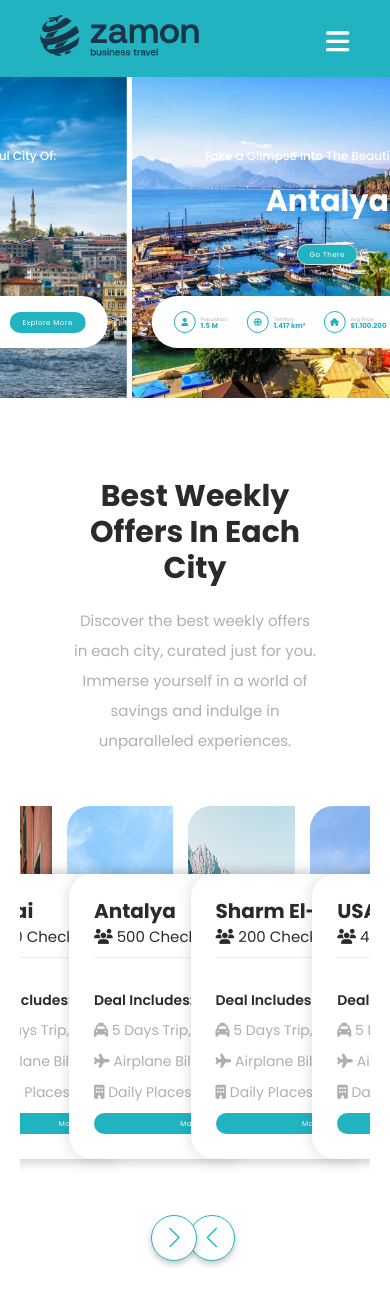
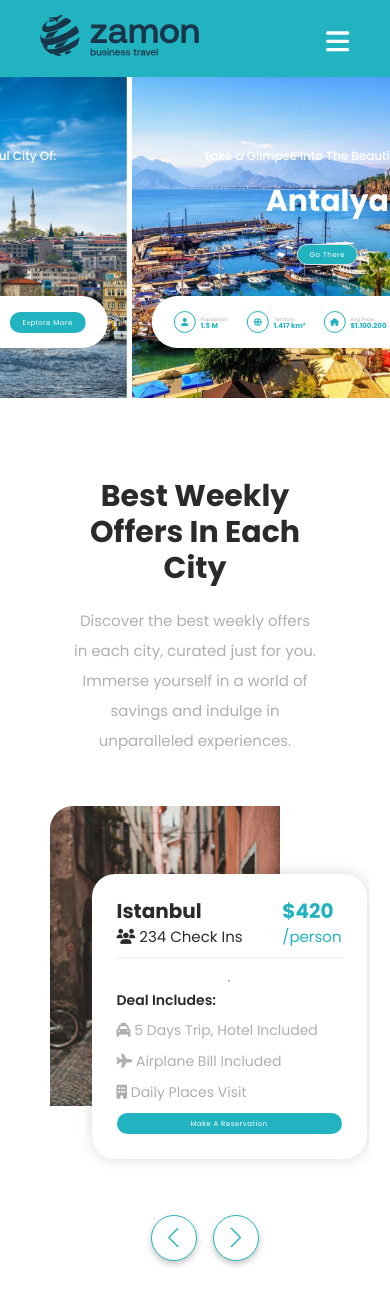
Before and after one commit to asadbekdev07/asadbekdev-zamontour-react, a React (Vite) app: page / in a window 390 px wide. Built offline with nearby package versions, Linux system fonts and the light colour scheme.

Commit message:
Make offers section responsive

```diff
--- a/src/assets/components/Offers.jsx
+++ b/src/assets/components/Offers.jsx
@@ -1,11 +1,8 @@
 import { Navigation, A11y } from 'swiper/modules';
 import { Swiper, SwiperSlide } from 'swiper/react';
-
-// Import Swiper styles
 import 'swiper/css';
 import 'swiper/css/navigation';
 
-// IMPORT IMGS
 import offersFirst from '/img/deals-04.jpg';
 import offersSecond from '/img/offers-02.jpg';
 import offersThird from '/img/deals-01.jpg';
@@ -14,6 +11,17 @@ import usa from '/img/usa1.jpg';
 import england from '/img/deals-02.jpg';
 import canada from '/img/cand.jpg';
 import europe from '/img/europe2.jpg';
+
+const offersData = [
+  { img: offersFirst, city: "Istanbul", checkIns: 234, price: 420 },
+  { img: offersSecond, city: "Dubai", checkIns: 300, price: 700 },
+  { img: offersThird, city: "Antalya", checkIns: 500, price: 999 },
+  { img: offersFourth, city: "Sharm El-Sheikh", checkIns: 200, price: 800 },
+  { img: usa, city: "USA", checkIns: 400, price: null },
+  { img: england, city: "England", checkIns: 234, price: null },
+  { img: canada, city: "Canada", checkIns: 345, price: null },
+  { img: europe, city: "European Union", checkIns: 345, price: null }
+];
 
 const Offers = () => {
   return (
@@ -24,24 +32,35 @@ const Offers = () => {
           <p className="offers__description">Discover the best weekly offers in each city, curated just for you. <br/> Immerse yourself in a world of savings and indulge in unparalleled experiences.</p>
         </div>
         <Swiper
-          // install Swiper modules
           modules={[Navigation, A11y]}
           spaceBetween={15}
           slidesPerView={3}
-          navigation={{
-            nextEl: '.swiper-button-next',
-            prevEl: '.swiper-button-prev',
+          navigation={{ nextEl: '.swiper-button-next', prevEl: '.swiper-button-prev' }}
+          loop={true}
+          breakpoints={{ // Add breakpoints for adjusting slidesPerView and spaceBetween
+            1000: {
+              slidesPerView: 3,
+              spaceBetween: 15
+            },
+            700: {
+              slidesPerView: 2,
+              spaceBetween: 15
+            },
+            0: {
+              slidesPerView: 1,
+              spaceBetween: 15
+            }
           }}
-          loop={true}
           onSwiper={(swiper) => console.log(swiper)}
           onSlideChange={() => console.log('slide change')}
         >
-          <SwiperSlide className='offers__card'>
-            <img className='offers__img' src={offersFirst} alt="Istanbul img" />
+          {offersData.map((offer, index) => (
+            <SwiperSlide key={index} className='offers__card'>
+              <img className='offers__img' src={offer.img} alt={`${offer.city} img`} />
               <div className="offers__card-inner inner">
                 <div className="inner__top">
-                <h4>Istanbul<br/><span><i className="fa fa-users ins"></i> 234 Check Ins</span></h4>
-                <h6>$420<br/><span>/person</span></h6>
+                  <h4>{offer.city}<br/><span><i className="fa fa-users ins"></i> {offer.checkIns} Check Ins</span></h4>
+                  {offer.price && <h6>${offer.price}<br/><span>/person</span></h6>}
                 </div>
                 <hr className='inner__divider' />
                 <ul className='inner__list'>
@@ -53,125 +72,7 @@ const Offers = () => {
                 <a className="button button--wrapper" href="#contact">Make a Reservation</a>
               </div>
             </SwiperSlide>
-          <SwiperSlide className='offers__card'>
-            <img className='offers__img' src={offersSecond} alt="Dubai img" />
-            <div className="offers__card-inner inner">
-              <div className="inner__top">
-                <h4>Dubai<br/><span><i className="fa fa-users ins"></i> 300 Check Ins</span></h4>
-                <h6>$700<br/><span>/person</span></h6>
-              </div>
-              <hr className='inner__divider' />
-              <ul className='inner__list'>
-                <li className="inner__list-title">Deal Includes:</li>
-                <li><i className="fa fa-taxi"></i> 5 Days Trip, Hotel Included</li>
-                <li><i className="fa fa-plane"></i> Airplane Bill Included</li>
-                <li><i className="fa fa-building"></i> Daily Places Visit</li>
-              </ul>
-              <a className="button button--wrapper" href="#contact">Make a Reservation</a>
-            </div>
-          </SwiperSlide>
-          <SwiperSlide className='offers__card'>
-          <img className='offers__img' src={offersThird} alt="Antalya img" />
-            <div className="offers__card-inner inner">
-              <div className="inner__top">
-                <h4>Antalya<br/><span><i className="fa fa-users ins"></i> 500 Check Ins</span></h4>
-                <h6>$999<br/><span>/person</span></h6>
-              </div>
-              <hr className='inner__divider' />
-              <ul className='inner__list'>
-                <li className="inner__list-title">Deal Includes:</li>
-                <li><i className="fa fa-taxi"></i> 5 Days Trip, Hotel Included</li>
-                <li><i className="fa fa-plane"></i> Airplane Bill Included</li>
-                <li><i className="fa fa-building"></i> Daily Places Visit</li>
-              </ul>
-              <a className="button button--wrapper" href="#contact">Make a Reservation</a>
-            </div>
-          </SwiperSlide>
-          <SwiperSlide className='offers__card'>
-          <img className='offers__img' src={offersFourth} alt="Sharm El-Sheikh img" />
-            <div className="offers__card-inner inner">
-              <div className="inner__top">
-                <h4>Sharm El-Sheikh<br/><span><i className="fa fa-users ins"></i> 200 Check Ins</span></h4>
-                <h6>$800<br/><span>/person</span></h6>
-              </div>
-              <hr className='inner__divider' />
-              <ul className='inner__list'>
-                <li className="inner__list-title">Deal Includes:</li>
-                <li><i className="fa fa-taxi"></i> 5 Days Trip, Hotel Included</li>
-                <li><i className="fa fa-plane"></i> Airplane Bill Included</li>
-                <li><i className="fa fa-building"></i> Daily Places Visit</li>
-              </ul>
-              <a className="button button--wrapper" href="#contact">Make a Reservation</a>
-            </div>
-          </SwiperSlide>
-          <SwiperSlide className='offers__card'>
-          <img className='offers__img' src={usa} alt="USA img" />
-            <div className="offers__card-inner inner">
-              <div className="inner__top">
-                <h4>USA<br/><span><i className="fa fa-users ins"></i> 400 Check Ins</span></h4>
-                <h6><span>/person</span></h6>
-              </div>
-              <hr className='inner__divider' />
-              <ul className='inner__list'>
-                <li className="inner__list-title">Deal Includes:</li>
-                <li><i className="fa fa-taxi"></i> 5 Days Trip, Hotel Included</li>
-                <li><i className="fa fa-plane"></i> Airplane Bill Included</li>
-                <li><i className="fa fa-building"></i> Daily Places Visit</li>
-              </ul>
-              <a className="button button--wrapper" href="#contact">Make a Reservation</a>
-            </div>
-          </SwiperSlide>
-          <SwiperSlide className='offers__card'>
-          <img className='offers__img' src={england} alt="Bridge in england img" />
-            <div className="offers__card-inner inner">
-              <div className="inner__top">
-                <h4>England<br/><span><i className="fa fa-users ins"></i> 234 Check Ins</span></h4>
-                <h6><span>/person</span></h6>
-              </div>
-              <hr className='inner__divider' />
-              <ul className='inner__list'>
-                <li className="inner__list-title">Deal Includes:</li>
-                <li><i className="fa fa-taxi"></i> 5 Days Trip, Hotel Included</li>
-                <li><i className="fa fa-plane"></i> Airplane Bill Included</li>
-                <li><i className="fa fa-building"></i> Daily Places Visit</li>
-              </ul>
-              <a className="button button--wrapper" href="#contact">Make a Reservation</a>
-            </div>
-          </SwiperSlide>
-          <SwiperSlide className='offers__card'>
-          <img className='offers__img' src={canada} alt="Canada img" />
-            <div className="offers__card-inner inner">
-              <div className="inner__top">
-                <h4>Canada<br/><span><i className="fa fa-users ins"></i> 345 Check Ins</span></h4>
-                <h6><span>/person</span></h6>
-              </div>
-              <hr className='inner__divider' />
-              <ul className='inner__list'>
-                <li className="inner__list-title">Deal Includes:</li>
-                <li><i className="fa fa-taxi"></i> 5 Days Trip, Hotel Included</li>
-                <li><i className="fa fa-plane"></i> Airplane Bill Included</li>
-                <li><i className="fa fa-building"></i> Daily Places Visit</li>
-              </ul>
-              <a className="button button--wrapper" href="#contact">Make a Reservation</a>
-            </div>
-          </SwiperSlide>
-          <SwiperSlide className='offers__card'>
-          <img className='offers__img' src={europe} alt="Europe img" />
-            <div className="offers__card-inner inner">
-              <div className="inner__top">
-                <h4>European Union<br/><span><i className="fa fa-users ins"></i> 345 Check Ins</span></h4>
-                <h6><span>/person</span></h6>
-              </div>
-              <hr className='inner__divider' />
-              <ul className='inner__list'>
-                <li className="inner__list-title">Deal Includes:</li>
-                <li><i className="fa fa-taxi"></i> 5 Days Trip, Hotel Included</li>
-                <li><i className="fa fa-plane"></i> Airplane Bill Included</li>
-                <li><i className="fa fa-building"></i> Daily Places Visit</li>
-              </ul>
-              <a className="button button--wrapper" href="#contact">Make a Reservation</a>
-            </div>
-          </SwiperSlide>
+          ))}
         </Swiper>
         <div className="swiper-buttons">
           <div className="swiper-button-prev"></div>
--- a/src/assets/styles/index.css
+++ b/src/assets/styles/index.css
@@ -446,7 +446,6 @@ select:-webkit-autofill:focus {
   border-radius: 8px;
   display: flex;
   cursor: pointer;
-  width: 80%;
   align-items: center;
   justify-content: center;
   flex-direction: column;
@@ -544,7 +543,7 @@ select:-webkit-autofill:focus {
   width: 46px;
   height: 46px;
   border-radius: 50%;
-  border: 1px solid var(--primary-color);
+  border: 1.5px solid var(--primary-color);
   background-color: var(--primary-bg-color);
   color: var(--primary-color);
   text-align: center;
@@ -566,6 +565,47 @@ select:-webkit-autofill:focus {
   font-size: 20px; /* Custom size for the arrow icons */
 }
 
+@media only screen and (min-width: 1000px) and (max-width: 1200px) {
+  .offers__card {
+    width: 30%;
+  }
+
+  .offers__img {
+    height: 300px;
+    padding-right: 85px;
+    padding-bottom: 120px;
+  }
+
+  .inner {
+    width: 210px;
+    padding: 21px;
+  }
+}
+@media only screen and (max-width: 1000px) {
+  .offers__card {
+    width: 45%;
+  }
+
+  .offers__img {
+    height: 300px;
+    padding-right: 60px;
+    padding-bottom: 120px;
+  }
+
+  .inner {
+    width: 225px;
+    padding: 25px;
+  }
+
+  .swiper-buttons {
+    left: 45%;
+  }
+
+  .swiper-button-next,
+  .swiper-button-prev {
+    margin: 0 0;
+  }
+}
 
 @media only screen and (max-width: 900px) {
   .site-header__sitenav {
@@ -662,6 +702,11 @@ select:-webkit-autofill:focus {
     font-weight: 700;
     font-size: 40px;
   }
+
+  .swiper-button-next,
+  .swiper-button-prev {
+    margin: 0 -8px;
+  }
 }
 
 @media only screen and (max-width: 700px) {
@@ -684,6 +729,13 @@ select:-webkit-autofill:focus {
   }
   .list__subheading span {
     font-size: 10px;
+  }
+  .offers__img {
+    width: 300px;
+  }
+  .swiper-button-next,
+  .swiper-button-prev {
+    margin: 0 -12px;
   }
 }
 
@@ -731,6 +783,10 @@ select:-webkit-autofill:focus {
   .list__subheading span {
     font-size: 8px;
   }
+  .swiper-button-next,
+  .swiper-button-prev {
+    margin: 0 -20px;
+  }
 }
 
 @media only screen and (max-width: 500px) {
@@ -769,6 +825,13 @@ select:-webkit-autofill:focus {
   .list__subheading span {
     font-size: 5px;
   }
+  .offers__img {
+    width: 230px;
+  }
+  .swiper-button-next,
+  .swiper-button-prev {
+    margin: 0 -35px;
+  }
 }
 
 @media
```
Lines whose indentation alone changed are shown as unchanged.
